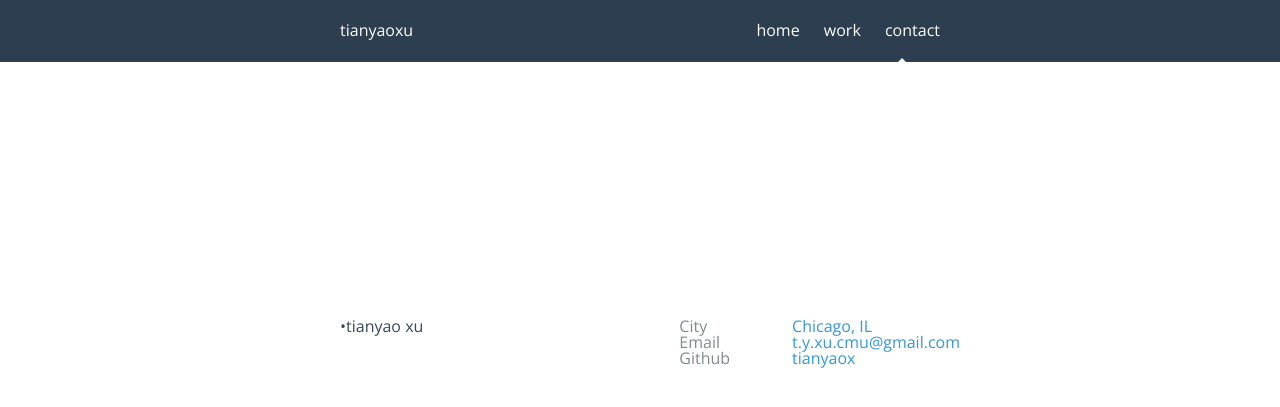
After one commit to tianyaox/mysite, a Django app: template mysite/siteframework/templates/siteframework/contact.html in a window 1280 px wide. The commit adds this page. Shown: the top 407 px of the page. Run offline with Django 3.2, Linux system fonts and the light colour scheme; the template is opened without the code that fills it, so the values that code supplies are empty; style sheets or scripts are compiled from the project's sources; some libraries are stand-ins or nearby versions.

Commit message:
contact page

```diff
--- /dev/null
+++ b/mysite/siteframework/static/siteframework/css/contact.css
@@ -0,0 +1,51 @@
+div.clearfloat{
+	clear: both;
+}
+div.contact-info{
+	width: 100%;
+	text-align: center;
+}
+section.contact-wrap{
+	height: 100%;
+	width: 50%;
+	text-align: center;
+	margin: auto;
+	display: block;
+	padding-top: 20%;
+
+}
+
+section.intro-left{
+	float: left;
+	margin-left: 20px;
+}
+section.intro-left p{
+
+}
+section.intro-left p:before{
+	content: "\2022";
+}
+
+section.intro-mid{
+	/*float:left;*/
+	color: #7f8c8d;
+	text-align: left;
+	float: left;
+	margin-left: 40%;
+	/*display: inline-block;*/
+}
+
+section.intro-right{
+	/*float:right;*/
+	color: #3498db;
+	text-align: left;
+
+	/*display: inline-block;*/
+	float: right;
+
+}
+
+section.intro-right a{
+	text-decoration: none;
+	color: #3498db;
+}
--- a/mysite/siteframework/static/siteframework/less/base.less
+++ b/mysite/siteframework/static/siteframework/less/base.less
@@ -7,6 +7,7 @@
 html, body{
 	height: 100%;
 	font-family: 'Open Sans', sans-serif;
+// font-family: "Segoe UI", Frutiger, "Frutiger Linotype", "Dejavu Sans", "Helvetica Neue", Arial, sans-serif;
 	// font-family: 'Ubuntu', sans-serif;
 	color: #34485e;
 }
--- a/mysite/siteframework/templates/siteframework/base.html
+++ b/mysite/siteframework/templates/siteframework/base.html
@@ -35,7 +35,9 @@
 					<li>
 						<a href="{% url 'work' %}">work</a>
 					</li>
-					<li><a href="/contact">contact</a></li>
+					<li>
+						<a href="{% url 'contact' %}">contact</a>
+					</li>
 
 				</ul>
 				{% endblock %}
--- /dev/null
+++ b/mysite/siteframework/templates/siteframework/contact.html
@@ -0,0 +1,54 @@
+{% extends "siteframework/base.html" %}
+
+{% block title %}Contact Page{% endblock %}
+
+{% block extracss %}
+{% load staticfiles %}
+
+<link rel="stylesheet" href="{% static 'siteframework/css/contact.css' %}" type="text/css">
+
+{% endblock %}
+
+{% block nav %}
+<ul>
+	<li>
+		<a href="{% url 'home' %}">home</a>
+
+	</li>
+	<li>
+		<a href="{% url 'work' %}">work</a>
+	</li>
+	<li>
+		<a href="{% url 'contact' %}">contact</a>
+		<div class="arrow-up"></div>
+		<div class="arrow-up-fill"></div>
+	</li>
+
+</ul>
+{% endblock %}
+
+{% block main %}
+
+<div class="contact-info">
+	<section class="contact-wrap">
+		<section class="intro-left">
+			<p>tianyao xu</p>
+
+		</section>
+		<section class="intro-mid">
+			<p>City</p>
+			<p>Email</p>
+			<p>Github</p>
+
+		</section>
+		<section class="intro-right">
+			<p>Chicago, IL</p>
+
+			<p><a href="mailto:t.y.xu.cmu@gmail.com">t.y.xu.cmu@gmail.com</a></p>
+			<p><a href="https://github.com/tianyaox">tianyaox</a></p>
+		</section>
+		<div class="clearfloat"></div>
+	</section>
+</div>
+
+{% endblock %}
--- a/mysite/siteframework/views.py
+++ b/mysite/siteframework/views.py
@@ -8,5 +8,8 @@ def home(request):
 def work(request):
 	return render(request, 'siteframework/work.html')
 
+def contact(request):
+	return render(request, 'siteframework/contact.html')
+
 def cmumap(request):
 	return render(request,'siteframework/cmumap.html')
```
Also changed, not shown: mysite/siteframework/static/siteframework/css/work.css (+27 -14 lines), mysite/siteframework/templates/siteframework/work.html (+4 -3 lines), mysite/siteframework/static/siteframework/img/KNOT_mycard.png, mysite/siteframework/static/siteframework/img/line browser.png (deleted), mysite/siteframework/static/siteframework/img/line browser.svg (deleted), mysite/siteframework/static/siteframework/img/line_browser_blue.png (added), 2 other files.
